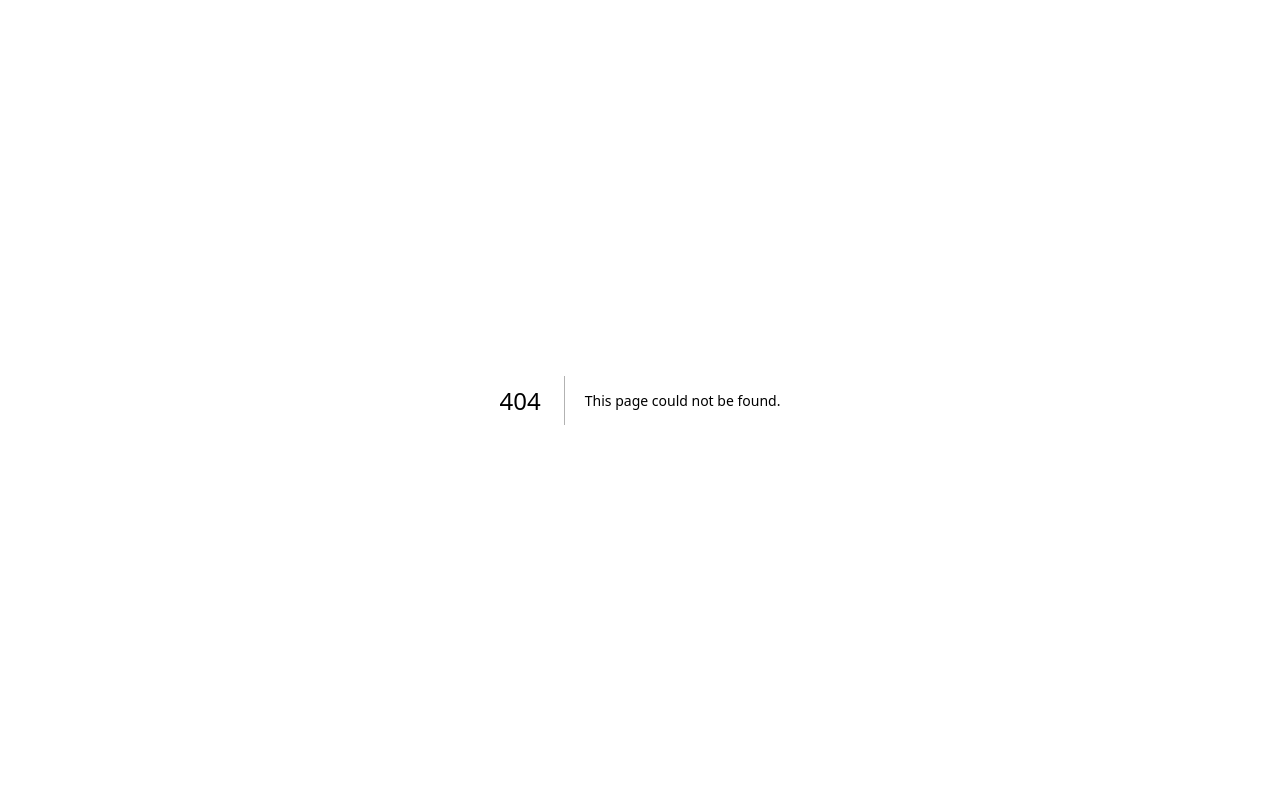
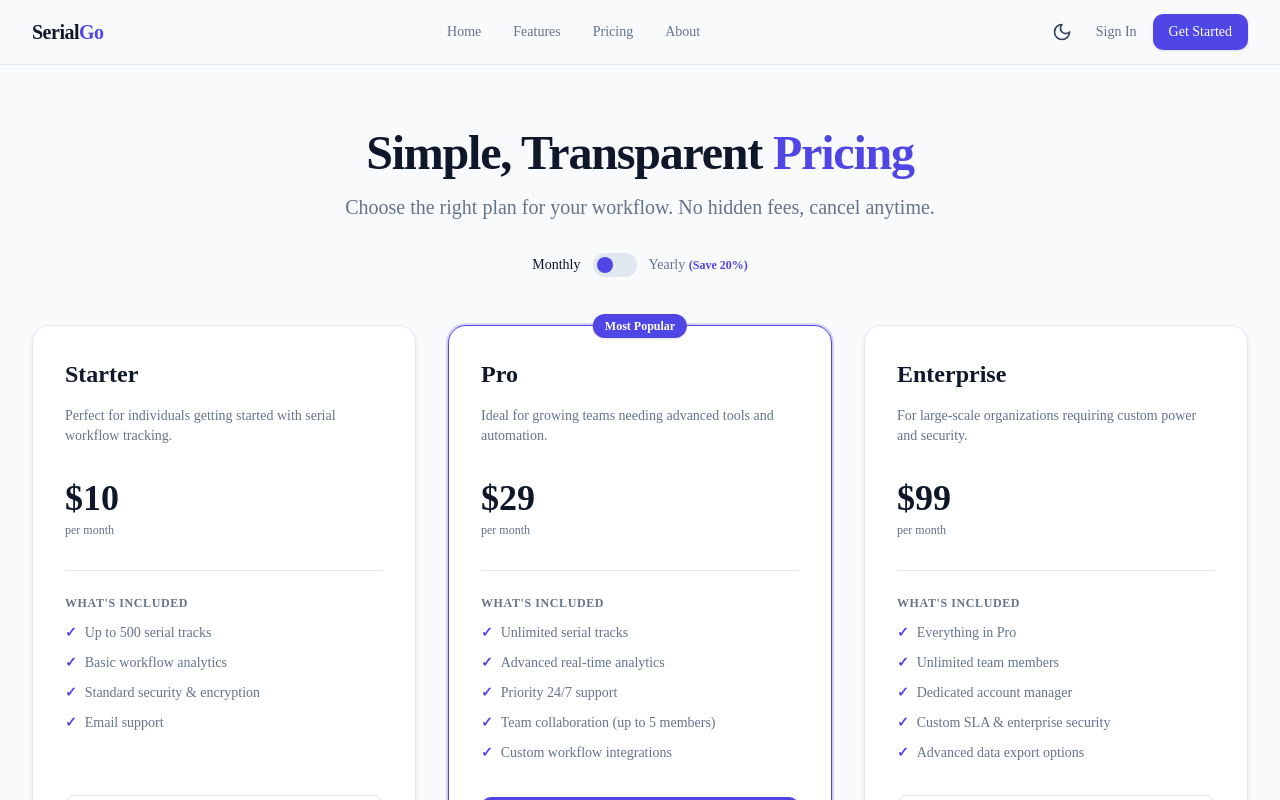
Before and after one commit to pijush512/SerialGo, a Next.js app in the folder serialgo-client/: page /pricing in a window 1280 px wide. Before the commit this address had no page. Shown: the top 800 px of the page. Built offline with nearby package versions, Linux system fonts and the light colour scheme.

Commit message:
Demo Pricing page add

```diff
--- /dev/null
+++ b/serialgo-client/src/app/(main)/pricing/page.tsx
@@ -0,0 +1,141 @@
+"use client";
+
+import React, { useState } from 'react';
+import Link from "next/link";
+
+export default function PricingPage() {
+  const [isAnnual, setIsAnnual] = useState(false);
+
+  const plans = [
+    {
+      name: "Starter",
+      description: "Perfect for individuals getting started with serial workflow tracking.",
+      price: isAnnual ? "$8" : "$10",
+      period: isAnnual ? "per month, billed annually" : "per month",
+      features: [
+        "Up to 500 serial tracks",
+        "Basic workflow analytics",
+        "Standard security & encryption",
+        "Email support",
+      ],
+      popular: false,
+      buttonText: "Get Started",
+      buttonVariant: "border border-border bg-card text-foreground hover:bg-accent",
+    },
+    {
+      name: "Pro",
+      description: "Ideal for growing teams needing advanced tools and automation.",
+      price: isAnnual ? "$24" : "$29",
+      period: isAnnual ? "per month, billed annually" : "per month",
+      features: [
+        "Unlimited serial tracks",
+        "Advanced real-time analytics",
+        "Priority 24/7 support",
+        "Team collaboration (up to 5 members)",
+        "Custom workflow integrations",
+      ],
+      popular: true,
+      buttonText: "Upgrade to Pro",
+      buttonVariant: "bg-primary text-primary-foreground hover:opacity-90",
+    },
+    {
+      name: "Enterprise",
+      description: "For large-scale organizations requiring custom power and security.",
+      price: isAnnual ? "$79" : "$99",
+      period: isAnnual ? "per month, billed annually" : "per month",
+      features: [
+        "Everything in Pro",
+        "Unlimited team members",
+        "Dedicated account manager",
+        "Custom SLA & enterprise security",
+        "Advanced data export options",
+      ],
+      popular: false,
+      buttonText: "Contact Sales",
+      buttonVariant: "border border-border bg-card text-foreground hover:bg-accent",
+    },
+  ];
+
+  return (
+    <div className="flex flex-col min-h-[calc(100vh-4rem)] bg-background text-foreground py-16 px-4 sm:px-6 lg:px-8">
+      {/* Header */}
+      <div className="max-w-4xl mx-auto text-center space-y-4 mb-12">
+        <h1 className="text-4xl font-extrabold tracking-tight sm:text-5xl">
+          Simple, Transparent <span className="text-primary">Pricing</span>
+        </h1>
+        <p className="text-lg text-muted-foreground sm:text-xl">
+          Choose the right plan for your workflow. No hidden fees, cancel anytime.
+        </p>
+
+        {/* Billing Toggle */}
+        <div className="flex items-center justify-center gap-3 pt-4">
+          <span className={`text-sm font-medium ${!isAnnual ? "text-foreground" : "text-muted-foreground"}`}>
+            Monthly
+          </span>
+          <button
+            onClick={() => setIsAnnual(!isAnnual)}
+            className="relative inline-flex h-6 w-11 items-center rounded-full bg-input transition-colors focus:outline-none"
+          >
+            <span
+              className={`inline-block h-4 w-4 transform rounded-full bg-primary transition-transform ${
+                isAnnual ? "translate-x-6" : "translate-x-1"
+              }`}
+            />
+          </button>
+          <span className={`text-sm font-medium ${isAnnual ? "text-foreground" : "text-muted-foreground"}`}>
+            Yearly <span className="text-xs text-primary font-bold">(Save 20%)</span>
+          </span>
+        </div>
+      </div>
+
+      {/* Pricing Cards Grid */}
+      <div className="max-w-7xl mx-auto grid grid-cols-1 md:grid-cols-3 gap-8 w-full items-stretch">
+        {plans.map((plan, index) => (
+          <div
+            key={index}
+            className={`relative rounded-2xl border bg-card p-8 shadow-sm flex flex-col justify-between transition-all ${
+              plan.popular ? "border-primary ring-2 ring-primary/20" : "border-border"
+            }`}
+          >
+            {plan.popular && (
+              <span className="absolute -top-3 left-1/2 -translate-x-1/2 rounded-full bg-primary px-3 py-1 text-xs font-semibold text-primary-foreground shadow-sm">
+                Most Popular
+              </span>
+            )}
+
+            <div className="space-y-4">
+              <h3 className="text-2xl font-bold">{plan.name}</h3>
+              <p className="text-sm text-muted-foreground">{plan.description}</p>
+
+              <div className="py-4">
+                <span className="text-4xl font-extrabold">{plan.price}</span>
+                <span className="text-xs text-muted-foreground block mt-1">{plan.period}</span>
+              </div>
+
+              <div className="border-t border-border pt-6 space-y-3">
+                <p className="text-xs font-semibold uppercase tracking-wider text-muted-foreground">What&apos;s included</p>
+                <ul className="space-y-2.5 text-sm">
+                  {plan.features.map((feature, fIndex) => (
+                    <li key={fIndex} className="flex items-center gap-2">
+                      <span className="text-primary font-bold">✓</span>
+                      <span className="text-muted-foreground">{feature}</span>
+                    </li>
+                  ))}
+                </ul>
+              </div>
+            </div>
+
+            <div className="pt-8">
+              <Link
+                href="/register"
+                className={`w-full block text-center rounded-lg py-2.5 text-sm font-medium shadow-sm transition-opacity ${plan.buttonVariant}`}
+              >
+                {plan.buttonText}
+              </Link>
+            </div>
+          </div>
+        ))}
+      </div>
+    </div>
+  );
+}
```
